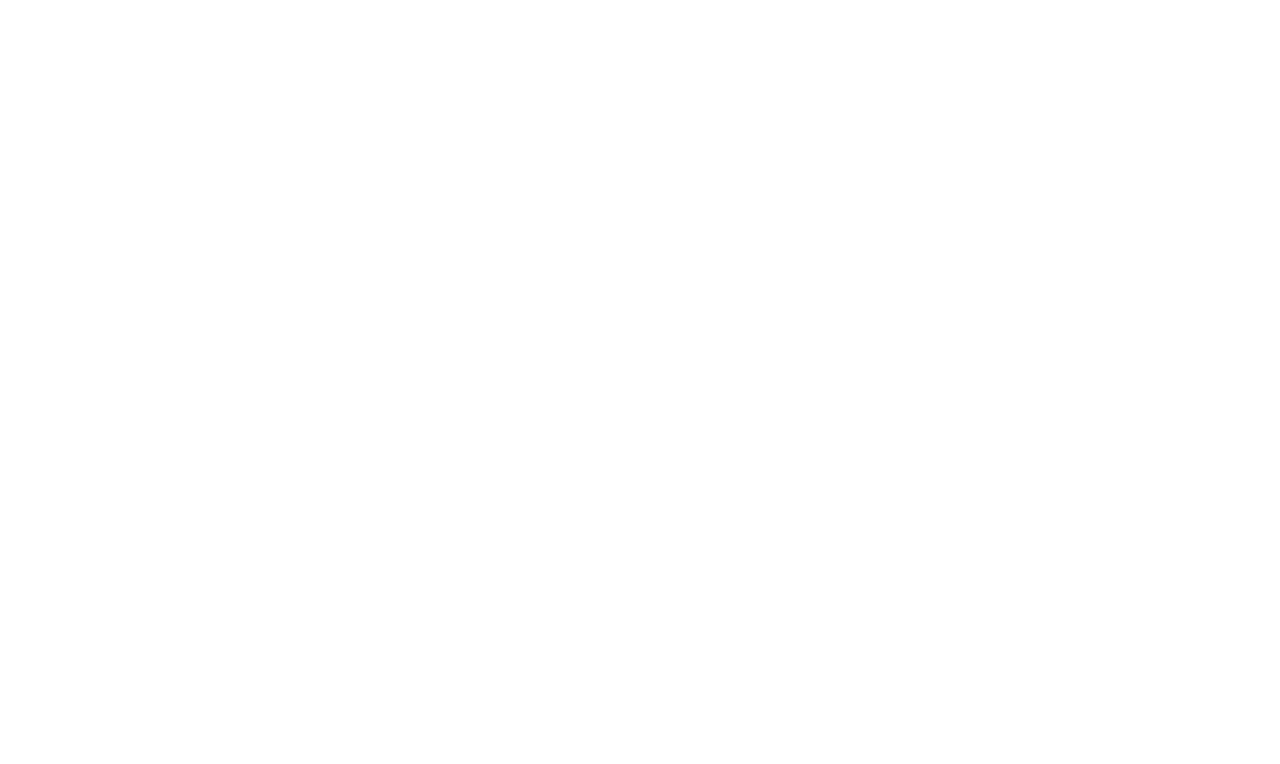
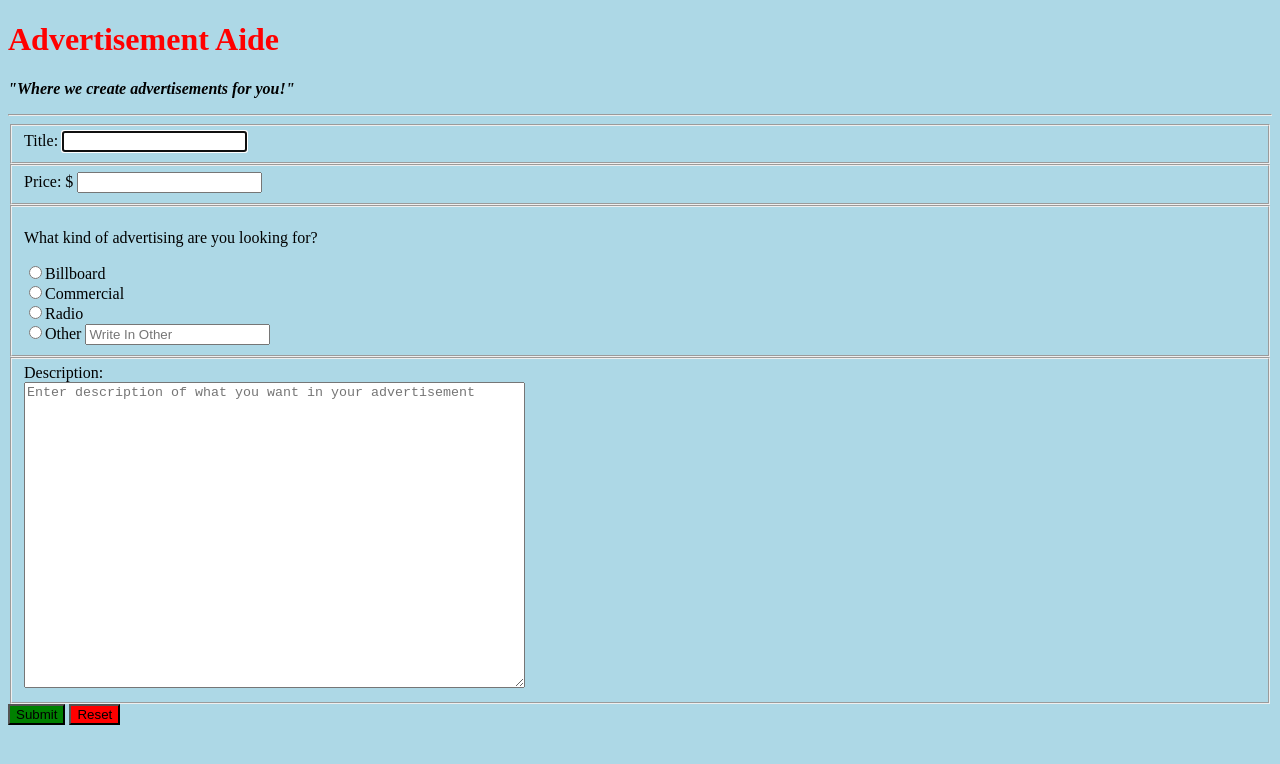
Before and after one commit to bettinatrejo/codeup-web-exercises, a plain HTML site: page advertisement.html in a window 1280 px wide. Drawn offline with Linux system fonts and the light colour scheme.

Commit message:
added title, price, ad style, and description

```diff
--- a/advertisement.html
+++ b/advertisement.html
@@ -6,11 +6,61 @@
           content="width=device-width, user-scalable=no, initial-scale=1.0, maximum-scale=1.0, minimum-scale=1.0">
     <meta http-equiv="X-UA-Compatible" content="ie=edge">
     <title>Advertisement Form</title>
+    <style>
+        h1 {
+            color:red;
+            font-family: Chalkduster;
+        }
+
+        body{
+            background-color:lightblue;
+        }
+    </style>
+
 </head>
 <body>
     <main>
+        <header>
+            <h1>Advertisement Aide</h1>
+            <p><em><strong>"Where we create advertisements for you!"</strong></em></p>
+        </header>
+        <hr>
         <form action="https://hookb.in/vewDeJ3G" method="POST">
+            <fieldset>
+            <label for="title">Title:</label>
+            <input type="text" name="title" id="title" autofocus required><br>
+            </fieldset>
 
+            <fieldset>
+            <label for="price">Price:</label> $
+            <input type="number" step="any" name="price" id="price" required><br>
+            </fieldset>
+
+            <fieldset>
+                <p>What kind of advertising are you looking for?</p>
+                <label>
+                    <input type="radio" name="q1" value="billboard">Billboard
+                </label><br>
+                <label>
+                    <input type="radio" name="q1" value="commerical">Commercial
+                </label><br>
+                <label>
+                    <input type="radio" name="q1" value="radio">Radio
+                </label><br>
+                <label for="other_text">
+                    <input type="radio" name="q1" id="other_text" value="other">Other
+                    <input type="text" name="other_text" placeholder="Write In Other">
+                </label>
+
+            </fieldset>
+
+            <fieldset>
+            <label for="description">Description:</label><br>
+            <textarea name="description" id="description" cols="60" rows="20" placeholder="Enter description of what you want in your advertisement" required></textarea>
+            <br>
+            </fieldset>
+            <button style="background-color:green;">Submit</button>
+            <button style="background-color:red;" type="reset">Reset</button>
         </form>
     </main>
 </body>
```
